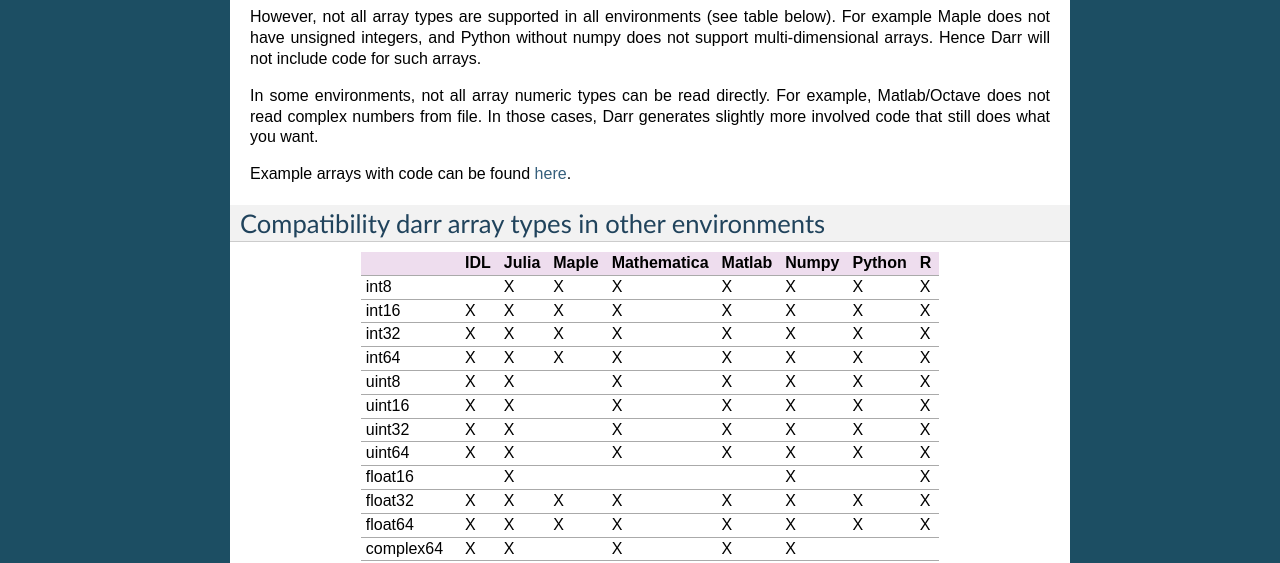
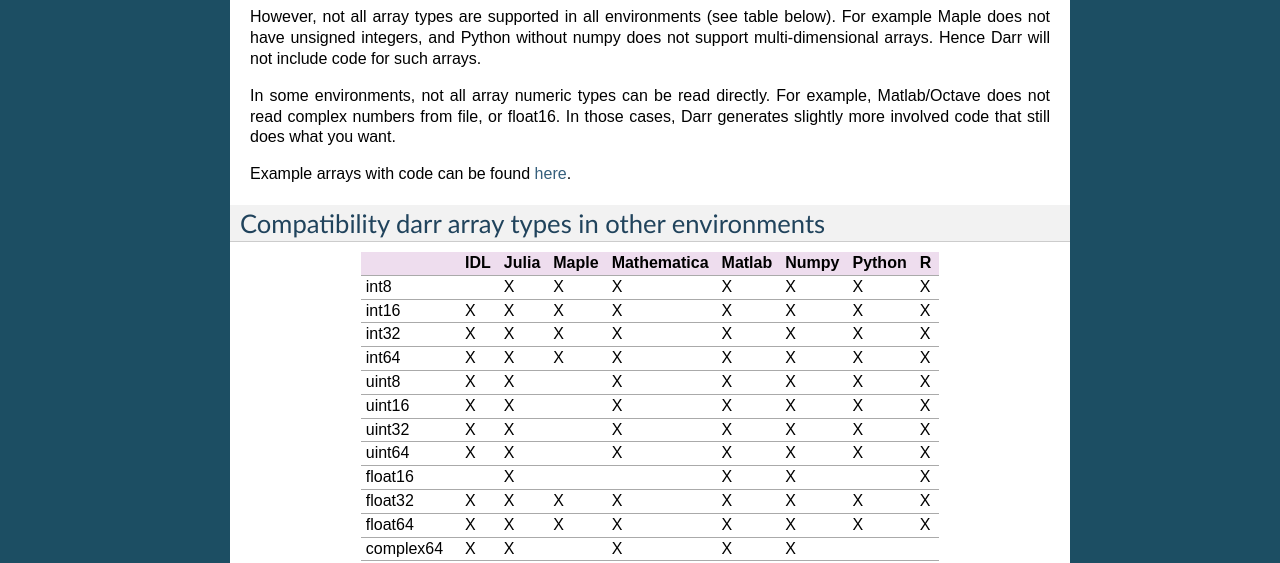
Before and after one commit to gbeckers/Darr, a Sphinx documentation site: the page built from docs/readcode.rst, in a window 1280 px wide. Shown: the part 387-950 px from the top of the page. Built offline with Sphinx 7.4.7, drawn with Linux system fonts in a browser that asks for light colours.

Commit message:
implement float16 type support for matlab code

```diff
--- a/docs/readcode.rst
+++ b/docs/readcode.rst
@@ -22,8 +22,9 @@
 include code for such arrays.
 
 In some environments, not all array numeric types can be read directly. For
-example, Matlab/Octave does not read complex numbers from file. In those cases,
-Darr generates slightly more involved code that still does what you want.
+example, Matlab/Octave does not read complex numbers from file, or float16. In
+those cases, Darr generates slightly more involved code that still does what
+you want.
 
 Example arrays with code can be found `here <https://github
 .com/gbeckers/Darr/tree/master/examplearrays>`__.
@@ -50,7 +51,7 @@
 +------------+-----+-------+-------+-------------+--------+-------+--------+----+
 | uint64     |  X  |   X   |       |      X      |   X    |   X   |   X    | X  |
 +------------+-----+-------+-------+-------------+--------+-------+--------+----+
-| float16    |     |   X   |       |             |        |   X   |        | X  |
+| float16    |     |   X   |       |             |   X    |   X   |        | X  |
 +------------+-----+-------+-------+-------------+--------+-------+--------+----+
 | float32    |  X  |   X   |   X   |      X      |   X    |   X   |   X    | X  |
 +------------+-----+-------+-------+-------------+--------+-------+--------+----+
--- a/docs/releasenotes.rst
+++ b/docs/releasenotes.rst
@@ -4,6 +4,8 @@
 Development Version
 -------------------
 - implement read code for complex types in Matlab/Octave (which cannot do
+  this directly).
+- implement read code for float16 type in Matlab (which cannot do
   this directly).
 
 Version 0.4.1
```
Also changed, not shown: 1 other file.
